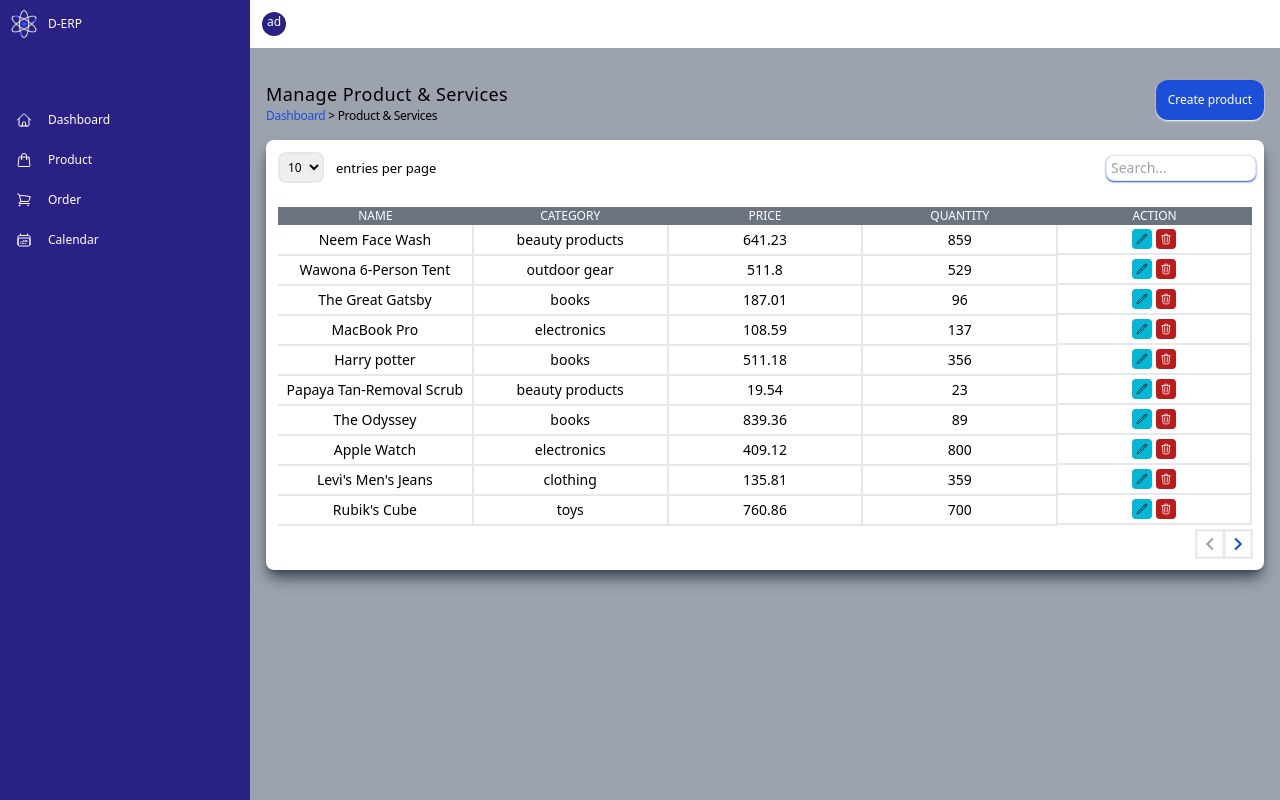
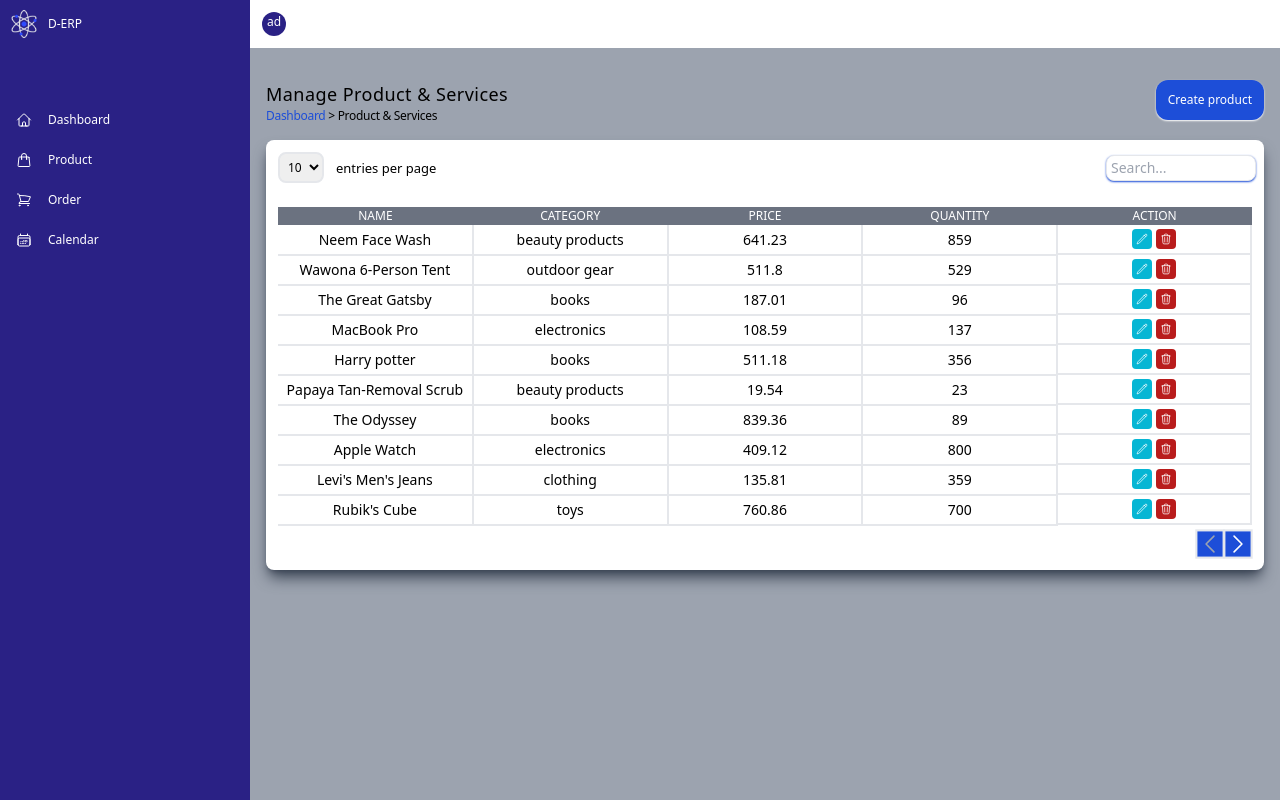
Before and after one commit to Abhishek-1337/Derp, a React (Vite) app: page /products in a window 1280 px wide. Built offline with nearby package versions, Linux system fonts and the light colour scheme.

Commit message:
Thoroghly check the product name if exits on creating

```diff
--- a/src/components/Product/Main/ProductTableMain.jsx
+++ b/src/components/Product/Main/ProductTableMain.jsx
@@ -1,36 +1,26 @@
 import { useDispatch } from "react-redux";
-import { useState, useEffect } from "react";
+import { useState } from "react";
 import EditIcon from "../../../shared/icons/EditIcon";
 import DeleteIcon from "../../../shared/icons/DeleteIcon";
 import Modal from "../../../shared/components/Modal";
 import ProductForm from "../ProductForm";
 import { productActions } from "../../../store/slice/product";
-import { ChevronLeft, ChevronRight } from "@mui/icons-material";
 import TableField from "../../../shared/components/TableField";
+import DeleteDataInModal from "../../../shared/components/DeleteDataInModal";
+import Pagination from "../../../shared/components/Pagination";
 
 //Prop -> data, entries
-const ProductTableMain = ({ pageSize, data, pageNum }) => {
+const ProductTableMain = ({ pageSize, data }) => {
   const dispatch = useDispatch();
-
   const [modalDialog, setModalDialog] = useState(false);
   const [productEdit, setProductEdit] = useState({});
   const [isEditClick, setIsEditClicked] = useState(false);
   const [itemToDeleteId, setItemToDeleteId] = useState(null);
-  const [currentPage, setCurrentPage] = useState(pageNum);
+  const [currentPageData, setCurrentPageData] = useState([]);
 
-  const totalPages = Math.ceil(data.length / pageSize);
-
-  const handlePageChange = (pageNum) => {
-    setCurrentPage(pageNum);
+  const handleCurrentPageData = (data) => {
+    setCurrentPageData(data);
   };
-
-  useEffect(() => {
-    setCurrentPage(1);
-  }, [pageSize]);
-
-  const startIndex = (currentPage - 1) * pageSize;
-  const endIndex = Math.min(startIndex + pageSize, data.length);
-  const currentPageData = data.slice(startIndex, endIndex);
 
   const modalDialogHandler = (item) => {
     const productDetails = {
@@ -57,14 +47,15 @@ const ProductTableMain = ({ pageSize, data, pageNum }) => {
   };
 
   const dispatchDeleteProduct = (id) => {
+    dispatch(productActions.deleteData(id));
     handleModalOnCancel();
-    dispatch(productActions.deleteData(id));
   };
 
   const dispatchUpdateProduct = (obj) => {
     dispatch(productActions.updateData(obj));
+    handleModalOnCancel();
   };
-
+  console.log(isEditClick);
   return (
     <div className="overflow-auto p-1">
       <Modal
@@ -77,25 +68,14 @@ const ProductTableMain = ({ pageSize, data, pageNum }) => {
               productDetails={productEdit}
               onCancel={handleModalOnCancel}
               dispatchUpdateDataAction={dispatchUpdateProduct}
+              productData={data}
             />
           ) : (
-            <div className="flex flex-col w-full justify-between">
-              <div className="mb-2 font-base">Are you sure?</div>
-              <div className="flex justify-end">
-                <button
-                  onClick={() => dispatchDeleteProduct(itemToDeleteId)}
-                  className="bg-red-700 text-white text-[12px] md:text-xs p-1 rounded-lg mr-2 hover:scale-110 transition-all"
-                >
-                  Confirm
-                </button>
-                <button
-                  onClick={handleModalOnCancel}
-                  className="border-blue-700 border-[1px] text-blue-700 text-[12px] md:text-xs p-1 rounded-lg hover:scale-110 transition-all"
-                >
-                  Cancel
-                </button>
-              </div>
-            </div>
+            <DeleteDataInModal
+              dispatchDeleteItem={dispatchDeleteProduct}
+              itemToDeleteId={itemToDeleteId}
+              handleModalOnCancel={handleModalOnCancel}
+            />
           )
         }
       />
@@ -110,7 +90,17 @@ const ProductTableMain = ({ pageSize, data, pageNum }) => {
           </tr>
         </thead>
         <tbody>
-          {currentPageData.map((item) => {
+          {data.length === 0 && (
+            <tr className="text-center ">
+              <td></td>
+              <td></td>
+              <td>No item found</td>
+              <td></td>
+              <td></td>
+            </tr>
+          )}
+          {currentPageData &&
+            currentPageData.map((item) => {
               return (
                 <tr key={item.product_id} className="text-center text-[14px]">
                   <TableField data={item.product_name} />
@@ -125,7 +115,7 @@ const ProductTableMain = ({ pageSize, data, pageNum }) => {
                           className="cursor-pointer bg-cyan-500 p-1 rounded"
                           onClick={() => modalDialogHandler(item)}
                         >
-                        <EditIcon />
+                          <EditIcon additionalStyles="text-white" />
                         </div>
                         <div
                           className="cursor-pointer bg-red-700 p-1 rounded"
@@ -142,26 +132,11 @@ const ProductTableMain = ({ pageSize, data, pageNum }) => {
             })}
         </tbody>
       </table>
-      <div className="flex justify-end mt-1">
-        <button
-          className={`border-2 scale-105 transition-all text-blue-700 ${
-            currentPage === 1 ? "text-gray-400" : ""
-          }`}
-          disabled={currentPage === 1}
-          onClick={() => handlePageChange(currentPage - 1)}
-        >
-          <ChevronLeft />
-        </button>
-        <button
-          className={`border-2 scale-105 transition-all text-blue-700 ${
-            currentPage === totalPages ? "text-gray-400" : ""
-          }`}
-          disabled={currentPage === totalPages}
-          onClick={() => handlePageChange(currentPage + 1)}
-        >
-          <ChevronRight />
-        </button>
-      </div>
+      <Pagination
+        pageSize={pageSize}
+        setCurrentPageData={handleCurrentPageData}
+        data={data}
+      />
     </div>
   );
 };
--- a/src/shared/utils/validate.js
+++ b/src/shared/utils/validate.js
@@ -2,6 +2,7 @@ import store from "../../store/index";
 
 export const uniqueProduct = (value) => {
   const arr = store.getState().product.data;
-  console.log(arr);
-  return arr.find((product) => product.product_name === value);
+  return arr.find(
+    (product) => product.product_name.toLowerCase() === value.toLowerCase()
+  );
 };
```
Lines whose indentation alone changed are shown as unchanged.
